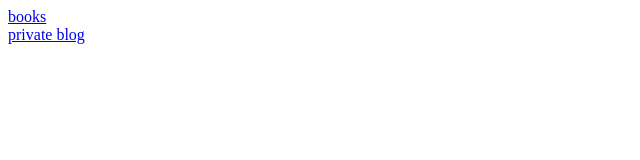
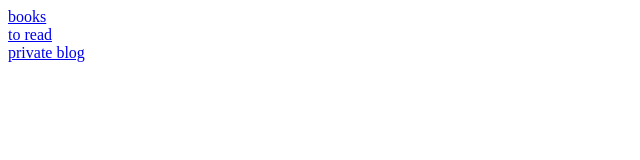
Before and after one commit to jellyfjsh/jellyfjsh.github.io, a plain HTML site: page index.html in a window 1280 px wide. Shown: the whole page, without its empty margins (0-640 px from the left). Drawn offline with Linux system fonts and the light colour scheme.

Commit message:
Update index.html

```diff
--- a/index.html
+++ b/index.html
@@ -1,2 +1,3 @@
 <a href="/books/">books</a> <br>
+<a href="/toread/">to read</a> <br>
 <a href="/privateblog/">private blog</a>
```
